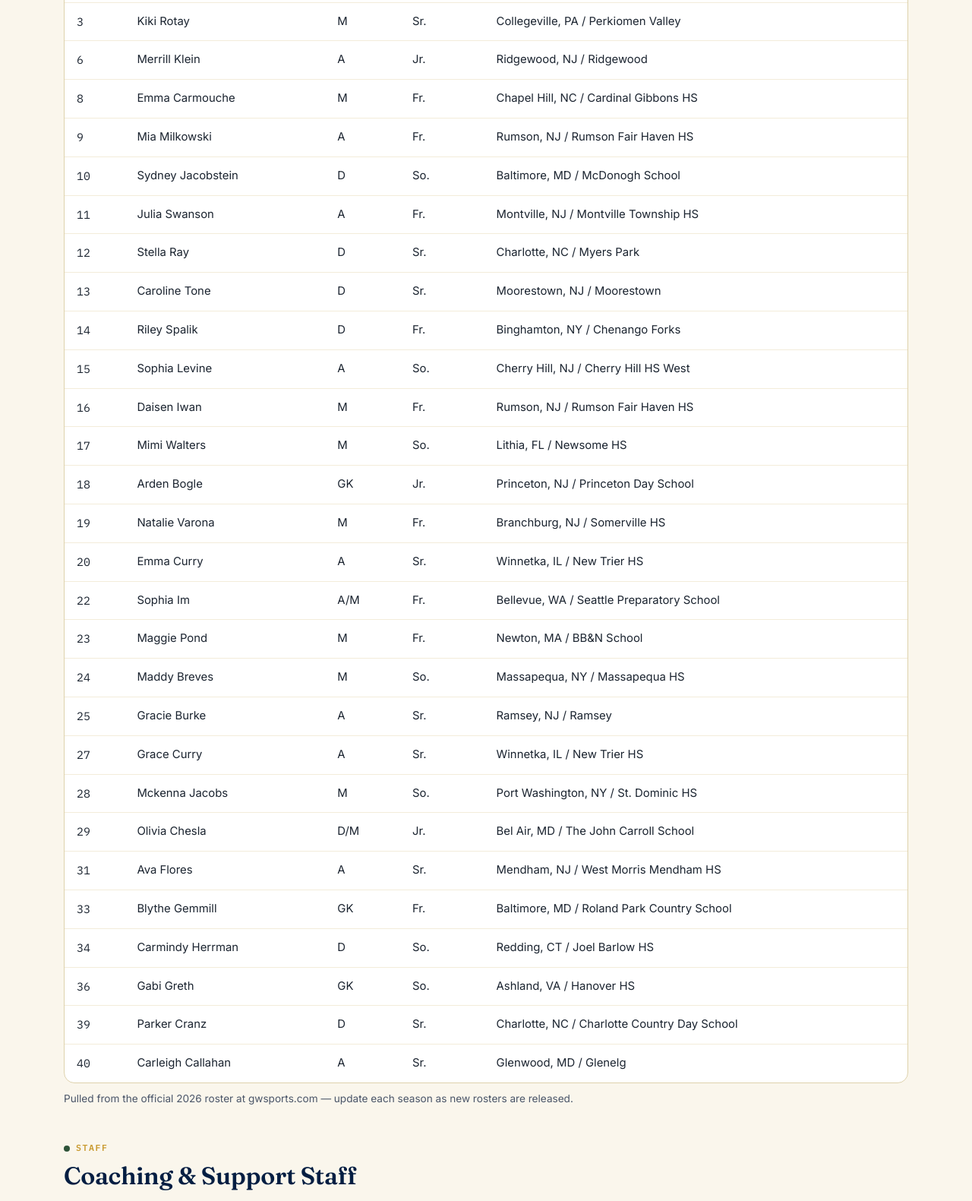
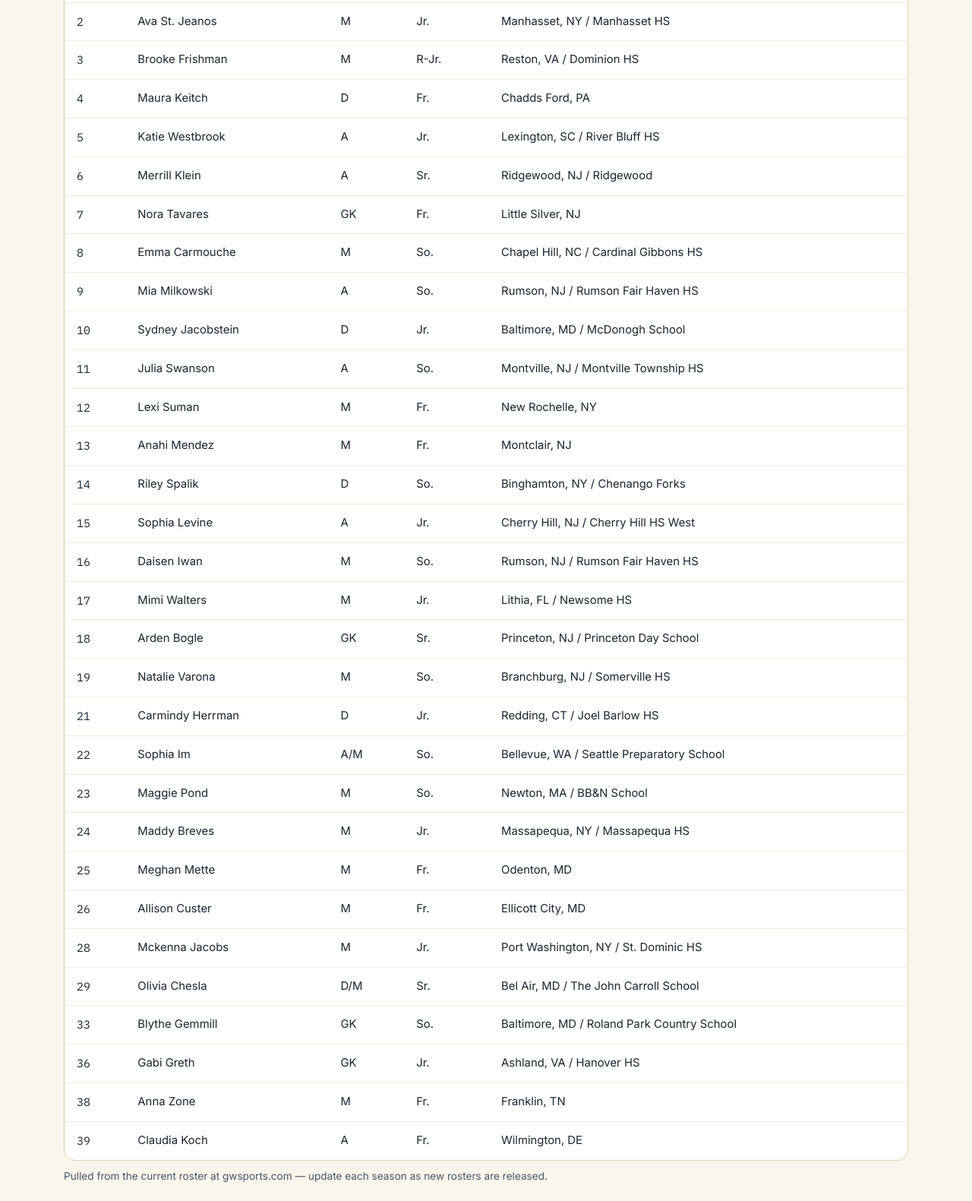
Before and after one commit to sbreves22-byte/GWLaxParents, a plain HTML site: page roster.html in a window 1280 px wide. Shown: the part 573-2154 px from the top of the page at 76% size. Drawn offline with Linux system fonts and the light colour scheme.

Commit message:
Update roster year from 2026 to 2027

```diff
--- a/roster.html
+++ b/roster.html
@@ -31,52 +31,54 @@
   <div class="wrap">
     <span class="eyebrow">Meet the team</span>
     <h1>Team Roster &amp; Family Spotlights</h1>
-    <p>Every player on the 2026 roster, plus the families behind them.</p>
+    <p>Every player on the 2027 roster, plus the families behind them.</p>
   </div>
 </section>
 
 <section class="section">
   <div class="wrap">
-    <div class="section-head"><div><span class="eyebrow">2026 Roster</span><h2>Our Players</h2></div></div>
+    <div class="section-head"><div><span class="eyebrow">2027 Roster</span><h2>Our Players</h2></div></div>
     <div class="table-wrap">
       <table>
         <thead>
           <tr><th>#</th><th>Name</th><th>Pos.</th><th>Class</th><th>Hometown / High School</th></tr>
         </thead>
         <tbody>
-          <tr><td class="mono">2</td><td>Ava St. Jeanos</td><td>M</td><td>So.</td><td>Manhasset, NY / Manhasset HS</td></tr>
-          <tr><td class="mono">3</td><td>Kiki Rotay</td><td>M</td><td>Sr.</td><td>Collegeville, PA / Perkiomen Valley</td></tr>
-          <tr><td class="mono">6</td><td>Merrill Klein</td><td>A</td><td>Jr.</td><td>Ridgewood, NJ / Ridgewood</td></tr>
-          <tr><td class="mono">8</td><td>Emma Carmouche</td><td>M</td><td>Fr.</td><td>Chapel Hill, NC / Cardinal Gibbons HS</td></tr>
-          <tr><td class="mono">9</td><td>Mia Milkowski</td><td>A</td><td>Fr.</td><td>Rumson, NJ / Rumson Fair Haven HS</td></tr>
-          <tr><td class="mono">10</td><td>Sydney Jacobstein</td><td>D</td><td>So.</td><td>Baltimore, MD / McDonogh School</td></tr>
-          <tr><td class="mono">11</td><td>Julia Swanson</td><td>A</td><td>Fr.</td><td>Montville, NJ / Montville Township HS</td></tr>
-          <tr><td class="mono">12</td><td>Stella Ray</td><td>D</td><td>Sr.</td><td>Charlotte, NC / Myers Park</td></tr>
-          <tr><td class="mono">13</td><td>Caroline Tone</td><td>D</td><td>Sr.</td><td>Moorestown, NJ / Moorestown</td></tr>
-          <tr><td class="mono">14</td><td>Riley Spalik</td><td>D</td><td>Fr.</td><td>Binghamton, NY / Chenango Forks</td></tr>
-          <tr><td class="mono">15</td><td>Sophia Levine</td><td>A</td><td>So.</td><td>Cherry Hill, NJ / Cherry Hill HS West</td></tr>
-          <tr><td class="mono">16</td><td>Daisen Iwan</td><td>M</td><td>Fr.</td><td>Rumson, NJ / Rumson Fair Haven HS</td></tr>
-          <tr><td class="mono">17</td><td>Mimi Walters</td><td>M</td><td>So.</td><td>Lithia, FL / Newsome HS</td></tr>
-          <tr><td class="mono">18</td><td>Arden Bogle</td><td>GK</td><td>Jr.</td><td>Princeton, NJ / Princeton Day School</td></tr>
-          <tr><td class="mono">19</td><td>Natalie Varona</td><td>M</td><td>Fr.</td><td>Branchburg, NJ / Somerville HS</td></tr>
-          <tr><td class="mono">20</td><td>Emma Curry</td><td>A</td><td>Sr.</td><td>Winnetka, IL / New Trier HS</td></tr>
-          <tr><td class="mono">22</td><td>Sophia Im</td><td>A/M</td><td>Fr.</td><td>Bellevue, WA / Seattle Preparatory School</td></tr>
-          <tr><td class="mono">23</td><td>Maggie Pond</td><td>M</td><td>Fr.</td><td>Newton, MA / BB&amp;N School</td></tr>
-          <tr><td class="mono">24</td><td>Maddy Breves</td><td>M</td><td>So.</td><td>Massapequa, NY / Massapequa HS</td></tr>
-          <tr><td class="mono">25</td><td>Gracie Burke</td><td>A</td><td>Sr.</td><td>Ramsey, NJ / Ramsey</td></tr>
-          <tr><td class="mono">27</td><td>Grace Curry</td><td>A</td><td>Sr.</td><td>Winnetka, IL / New Trier HS</td></tr>
-          <tr><td class="mono">28</td><td>Mckenna Jacobs</td><td>M</td><td>So.</td><td>Port Washington, NY / St. Dominic HS</td></tr>
-          <tr><td class="mono">29</td><td>Olivia Chesla</td><td>D/M</td><td>Jr.</td><td>Bel Air, MD / The John Carroll School</td></tr>
-          <tr><td class="mono">31</td><td>Ava Flores</td><td>A</td><td>Sr.</td><td>Mendham, NJ / West Morris Mendham HS</td></tr>
-          <tr><td class="mono">33</td><td>Blythe Gemmill</td><td>GK</td><td>Fr.</td><td>Baltimore, MD / Roland Park Country School</td></tr>
-          <tr><td class="mono">34</td><td>Carmindy Herrman</td><td>D</td><td>So.</td><td>Redding, CT / Joel Barlow HS</td></tr>
-          <tr><td class="mono">36</td><td>Gabi Greth</td><td>GK</td><td>So.</td><td>Ashland, VA / Hanover HS</td></tr>
-          <tr><td class="mono">39</td><td>Parker Cranz</td><td>D</td><td>Sr.</td><td>Charlotte, NC / Charlotte Country Day School</td></tr>
-          <tr><td class="mono">40</td><td>Carleigh Callahan</td><td>A</td><td>Sr.</td><td>Glenwood, MD / Glenelg</td></tr>
+          <tr><td class="mono">1</td><td>Kendal Elison</td><td>D</td><td>Gr.</td><td>Collegeville, PA / Episcopal Academy</td></tr>
+          <tr><td class="mono">2</td><td>Ava St. Jeanos</td><td>M</td><td>Jr.</td><td>Manhasset, NY / Manhasset HS</td></tr>
+          <tr><td class="mono">3</td><td>Brooke Frishman</td><td>M</td><td>R-Jr.</td><td>Reston, VA / Dominion HS</td></tr>
+          <tr><td class="mono">4</td><td>Maura Keitch</td><td>D</td><td>Fr.</td><td>Chadds Ford, PA</td></tr>
+          <tr><td class="mono">5</td><td>Katie Westbrook</td><td>A</td><td>Jr.</td><td>Lexington, SC / River Bluff HS</td></tr>
+          <tr><td class="mono">6</td><td>Merrill Klein</td><td>A</td><td>Sr.</td><td>Ridgewood, NJ / Ridgewood</td></tr>
+          <tr><td class="mono">7</td><td>Nora Tavares</td><td>GK</td><td>Fr.</td><td>Little Silver, NJ</td></tr>
+          <tr><td class="mono">8</td><td>Emma Carmouche</td><td>M</td><td>So.</td><td>Chapel Hill, NC / Cardinal Gibbons HS</td></tr>
+          <tr><td class="mono">9</td><td>Mia Milkowski</td><td>A</td><td>So.</td><td>Rumson, NJ / Rumson Fair Haven HS</td></tr>
+          <tr><td class="mono">10</td><td>Sydney Jacobstein</td><td>D</td><td>Jr.</td><td>Baltimore, MD / McDonogh School</td></tr>
+          <tr><td class="mono">11</td><td>Julia Swanson</td><td>A</td><td>So.</td><td>Montville, NJ / Montville Township HS</td></tr>
+          <tr><td class="mono">12</td><td>Lexi Suman</td><td>M</td><td>Fr.</td><td>New Rochelle, NY</td></tr>
+          <tr><td class="mono">13</td><td>Anahi Mendez</td><td>M</td><td>Fr.</td><td>Montclair, NJ</td></tr>
+          <tr><td class="mono">14</td><td>Riley Spalik</td><td>D</td><td>So.</td><td>Binghamton, NY / Chenango Forks</td></tr>
+          <tr><td class="mono">15</td><td>Sophia Levine</td><td>A</td><td>Jr.</td><td>Cherry Hill, NJ / Cherry Hill HS West</td></tr>
+          <tr><td class="mono">16</td><td>Daisen Iwan</td><td>M</td><td>So.</td><td>Rumson, NJ / Rumson Fair Haven HS</td></tr>
+          <tr><td class="mono">17</td><td>Mimi Walters</td><td>M</td><td>Jr.</td><td>Lithia, FL / Newsome HS</td></tr>
+          <tr><td class="mono">18</td><td>Arden Bogle</td><td>GK</td><td>Sr.</td><td>Princeton, NJ / Princeton Day School</td></tr>
+          <tr><td class="mono">19</td><td>Natalie Varona</td><td>M</td><td>So.</td><td>Branchburg, NJ / Somerville HS</td></tr>
+          <tr><td class="mono">21</td><td>Carmindy Herrman</td><td>D</td><td>Jr.</td><td>Redding, CT / Joel Barlow HS</td></tr>
+          <tr><td class="mono">22</td><td>Sophia Im</td><td>A/M</td><td>So.</td><td>Bellevue, WA / Seattle Preparatory School</td></tr>
+          <tr><td class="mono">23</td><td>Maggie Pond</td><td>M</td><td>So.</td><td>Newton, MA / BB&amp;N School</td></tr>
+          <tr><td class="mono">24</td><td>Maddy Breves</td><td>M</td><td>Jr.</td><td>Massapequa, NY / Massapequa HS</td></tr>
+          <tr><td class="mono">25</td><td>Meghan Mette</td><td>M</td><td>Fr.</td><td>Odenton, MD</td></tr>
+          <tr><td class="mono">26</td><td>Allison Custer</td><td>M</td><td>Fr.</td><td>Ellicott City, MD</td></tr>
+          <tr><td class="mono">28</td><td>Mckenna Jacobs</td><td>M</td><td>Jr.</td><td>Port Washington, NY / St. Dominic HS</td></tr>
+          <tr><td class="mono">29</td><td>Olivia Chesla</td><td>D/M</td><td>Sr.</td><td>Bel Air, MD / The John Carroll School</td></tr>
+          <tr><td class="mono">33</td><td>Blythe Gemmill</td><td>GK</td><td>So.</td><td>Baltimore, MD / Roland Park Country School</td></tr>
+          <tr><td class="mono">36</td><td>Gabi Greth</td><td>GK</td><td>Jr.</td><td>Ashland, VA / Hanover HS</td></tr>
+          <tr><td class="mono">38</td><td>Anna Zone</td><td>M</td><td>Fr.</td><td>Franklin, TN</td></tr>
+          <tr><td class="mono">39</td><td>Claudia Koch</td><td>A</td><td>Fr.</td><td>Wilmington, DE</td></tr>
         </tbody>
       </table>
     </div>
-    <p style="color:var(--ink-soft);font-size:.85rem;margin-top:10px;">Pulled from the official 2026 roster at <a href="https://gwsports.com/sports/womens-lacrosse/roster">gwsports.com</a> — update each season as new rosters are released.</p>
+    <p style="color:var(--ink-soft);font-size:.85rem;margin-top:10px;">Pulled from the current roster at <a href="https://gwsports.com/sports/womens-lacrosse/roster">gwsports.com</a> — update each season as new rosters are released.</p>
 
     <div class="section-head" style="margin-top:40px;"><div><span class="eyebrow">Staff</span><h2>Coaching &amp; Support Staff</h2></div></div>
     <div class="grid cols-4">
@@ -84,9 +86,8 @@
       <div class="card"><h3 style="font-size:1.02rem;">Leah Peppelman</h3><div class="pos" style="text-align:left;">Associate Head Coach</div></div>
       <div class="card"><h3 style="font-size:1.02rem;">Lauren Asher</h3><div class="pos" style="text-align:left;">Assistant Coach</div></div>
       <div class="card"><h3 style="font-size:1.02rem;">Zach Wittes</h3><div class="pos" style="text-align:left;">Assistant Coach — Goalies</div></div>
-      <div class="card"><h3 style="font-size:1.02rem;">Charlie White</h3><div class="pos" style="text-align:left;">Strength &amp; Conditioning</div></div>
+      <div class="card"><h3 style="font-size:1.02rem;">Charlie White</h3><div class="pos" style="text-align:left;">Strength &amp; Conditioning Coach</div></div>
       <div class="card"><h3 style="font-size:1.02rem;">Daisuke Sekine</h3><div class="pos" style="text-align:left;">Assistant Athletic Trainer</div></div>
-      <div class="card"><h3 style="font-size:1.02rem;">Hannah Gertz</h3><div class="pos" style="text-align:left;">Athletic Communications</div></div>
     </div>
   </div>
 </section>
```
